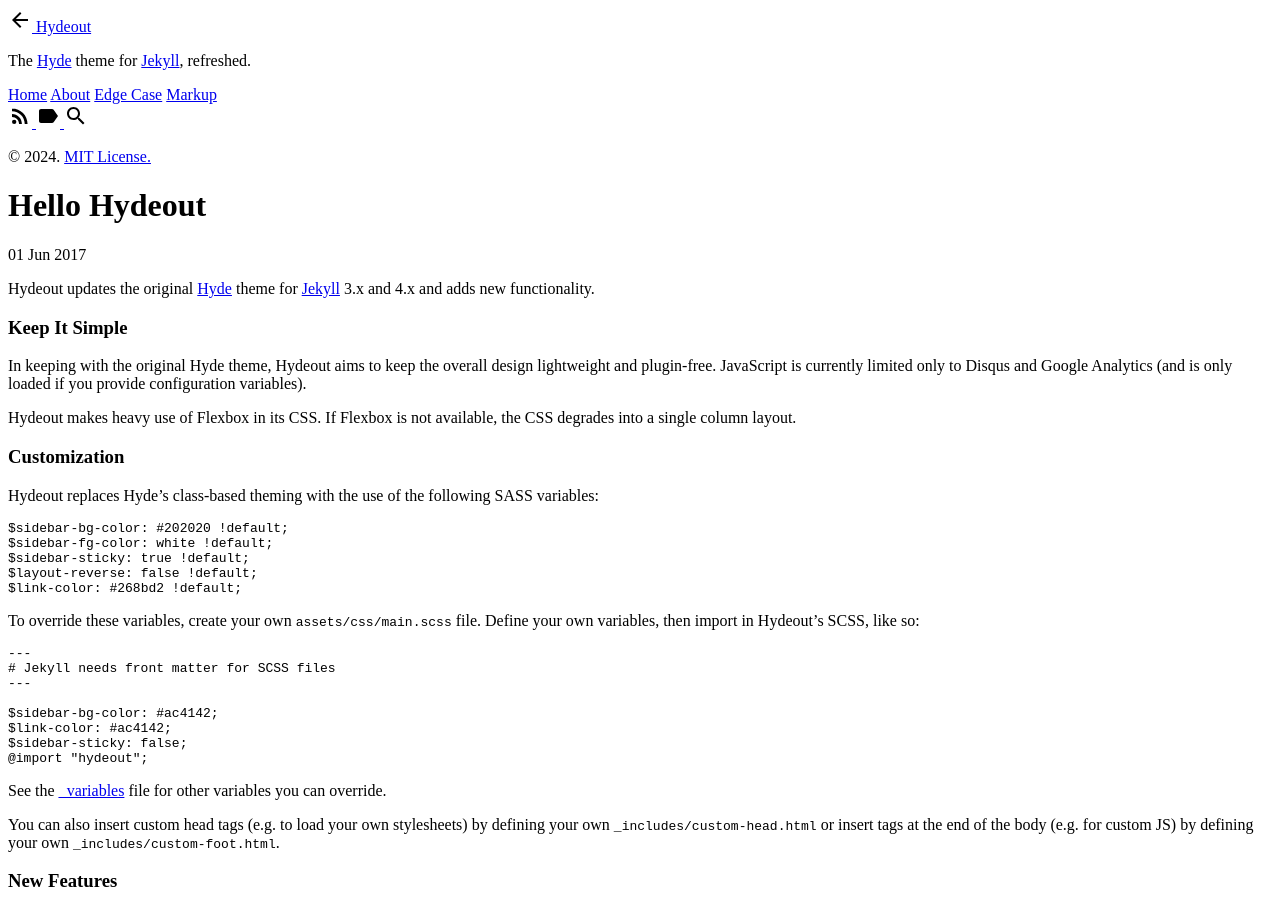
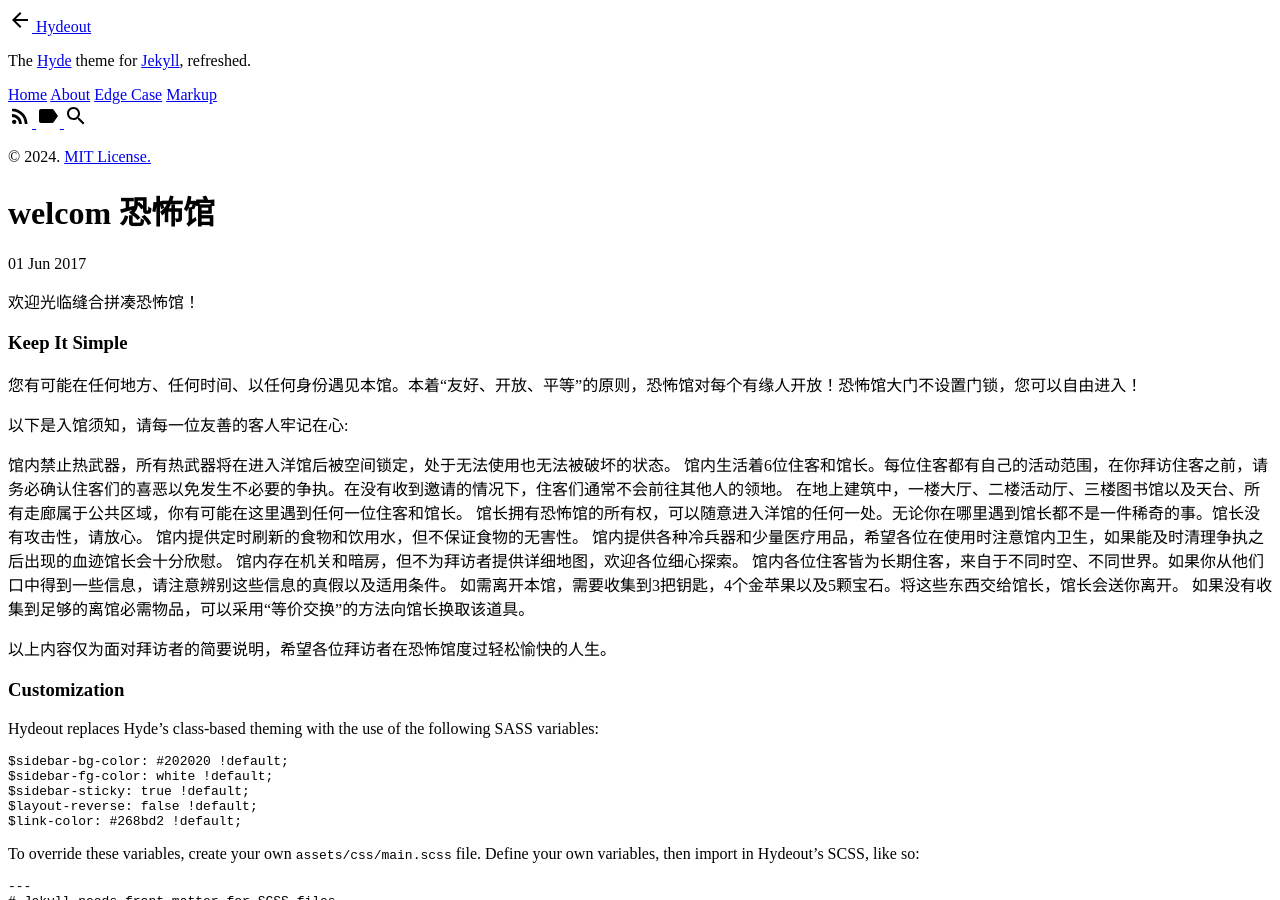
Before and after one commit to Louna0228/ocTest, a Jekyll site: the page built from _posts/2017-06-01-hello-hydeout.md, in a window 1280 px wide and 900 px high. Built offline with Jekyll 4.4.1, drawn with Linux system fonts in a browser that asks for light colours.

Commit message:
fix content changes

```diff
--- a/_posts/2017-06-01-hello-hydeout.md
+++ b/_posts/2017-06-01-hello-hydeout.md
@@ -1,21 +1,29 @@
 ---
 layout: post
-title: Hello Hydeout
+title: welcom 恐怖馆
 excerpt_separator:  <!--more-->
 ---
 
-Hydeout updates the original [Hyde](https://github.com/poole/hyde)
-theme for [Jekyll](http://jekyllrb.com) 3.x and 4.x and adds new functionality.
+欢迎光临缝合拼凑恐怖馆！
 
 ### Keep It Simple
 
-In keeping with the original Hyde theme, Hydeout aims to keep the overall
-design lightweight and plugin-free. JavaScript is currently limited only
-to Disqus and Google Analytics (and is only loaded if you provide configuration
-variables).
+您有可能在任何地方、任何时间、以任何身份遇见本馆。本着“友好、开放、平等”的原则，恐怖馆对每个有缘人开放！恐怖馆大门不设置门锁，您可以自由进入！
 
-Hydeout makes heavy use of Flexbox in its CSS. If Flexbox is not available,
-the CSS degrades into a single column layout.
+以下是入馆须知，请每一位友善的客人牢记在心:
+
+馆内禁止热武器，所有热武器将在进入洋馆后被空间锁定，处于无法使用也无法被破坏的状态。
+馆内生活着6位住客和馆长。每位住客都有自己的活动范围，在你拜访住客之前，请务必确认住客们的喜恶以免发生不必要的争执。在没有收到邀请的情况下，住客们通常不会前往其他人的领地。
+在地上建筑中，一楼大厅、二楼活动厅、三楼图书馆以及天台、所有走廊属于公共区域，你有可能在这里遇到任何一位住客和馆长。
+馆长拥有恐怖馆的所有权，可以随意进入洋馆的任何一处。无论你在哪里遇到馆长都不是一件稀奇的事。馆长没有攻击性，请放心。
+馆内提供定时刷新的食物和饮用水，但不保证食物的无害性。
+馆内提供各种冷兵器和少量医疗用品，希望各位在使用时注意馆内卫生，如果能及时清理争执之后出现的血迹馆长会十分欣慰。
+馆内存在机关和暗房，但不为拜访者提供详细地图，欢迎各位细心探索。
+馆内各位住客皆为长期住客，来自于不同时空、不同世界。如果你从他们口中得到一些信息，请注意辨别这些信息的真假以及适用条件。
+如需离开本馆，需要收集到3把钥匙，4个金苹果以及5颗宝石。将这些东西交给馆长，馆长会送你离开。
+如果没有收集到足够的离馆必需物品，可以采用“等价交换”的方法向馆长换取该道具。
+
+以上内容仅为面对拜访者的简要说明，希望各位拜访者在恐怖馆度过轻松愉快的人生。
 
 ### Customization
 
```
Also changed, not shown: README.md.
